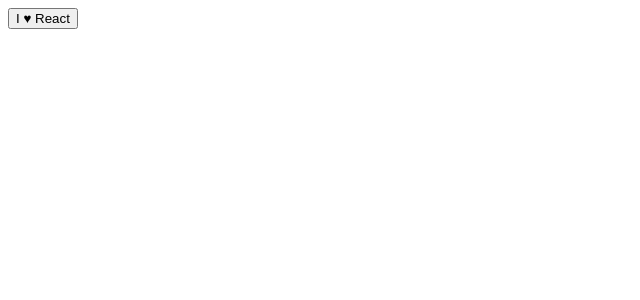
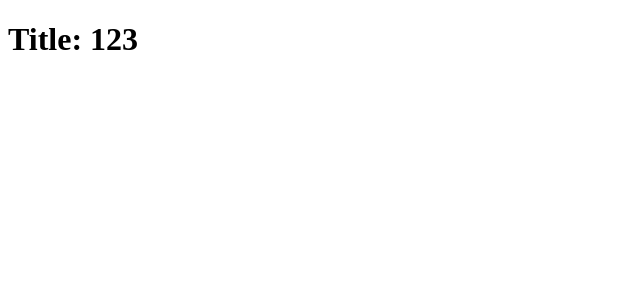
Before and after one commit to kbgar24/simple-react-app, a React (Create React App) app: page / in a window 1280 px wide. Shown: the top 300 px of the page, without its empty margins (0-640 px from the left). Built offline with nearby package versions, Linux system fonts and the light colour scheme.

Commit message:
Adding custom validation to React Components

```diff
--- a/src/App.js
+++ b/src/App.js
@@ -1,22 +1,23 @@
 import React from 'react';
-// import PropTypes from 'prop-types'
+import PropTypes from 'prop-types'
 
-//Stateless function (Cannot have state)
-// const App = () => <h1>Hello World & Beyond</h1>
-
-//Class component (Has State)
 class App extends React.Component {
  render () {
-  return <Button>I <Heart /> React</Button>
+  return <Title text="123"/>
  }
 }
 
-class Heart extends React.Component {
-  render() {
-    return <span>&hearts;</span>
+const Title = (props) => <h1>Title: {props.text}</h1>
+
+Title.propTypes = {
+  text(props, propName, component){
+    if (!propName in props){
+      return new Error(`missing ${propName}`)
+    }
+    if(props[propName].length < 6){
+      return new Error(`${propName} was too short`)
+    }
   }
 }
 
-const Button = (props) => <button>{props.children}</button>
-
 export default App
```
